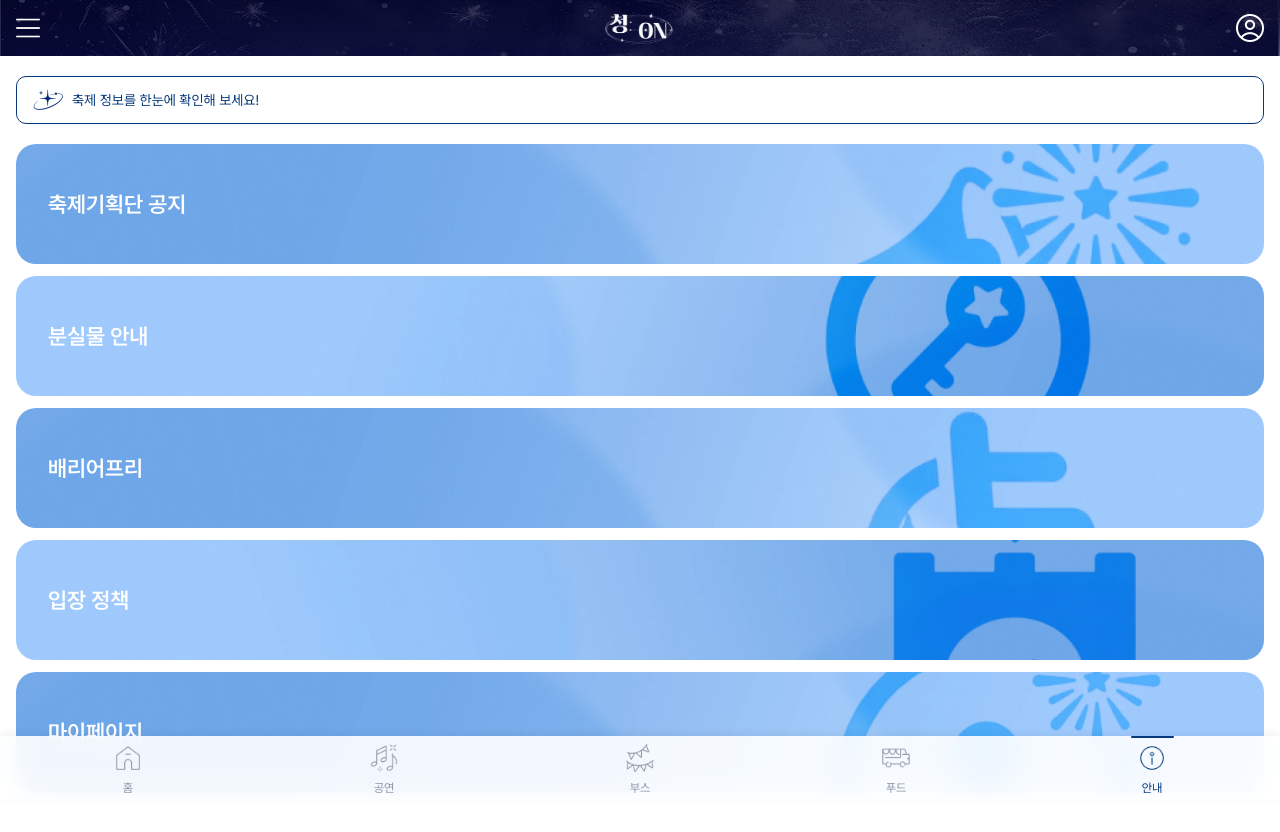
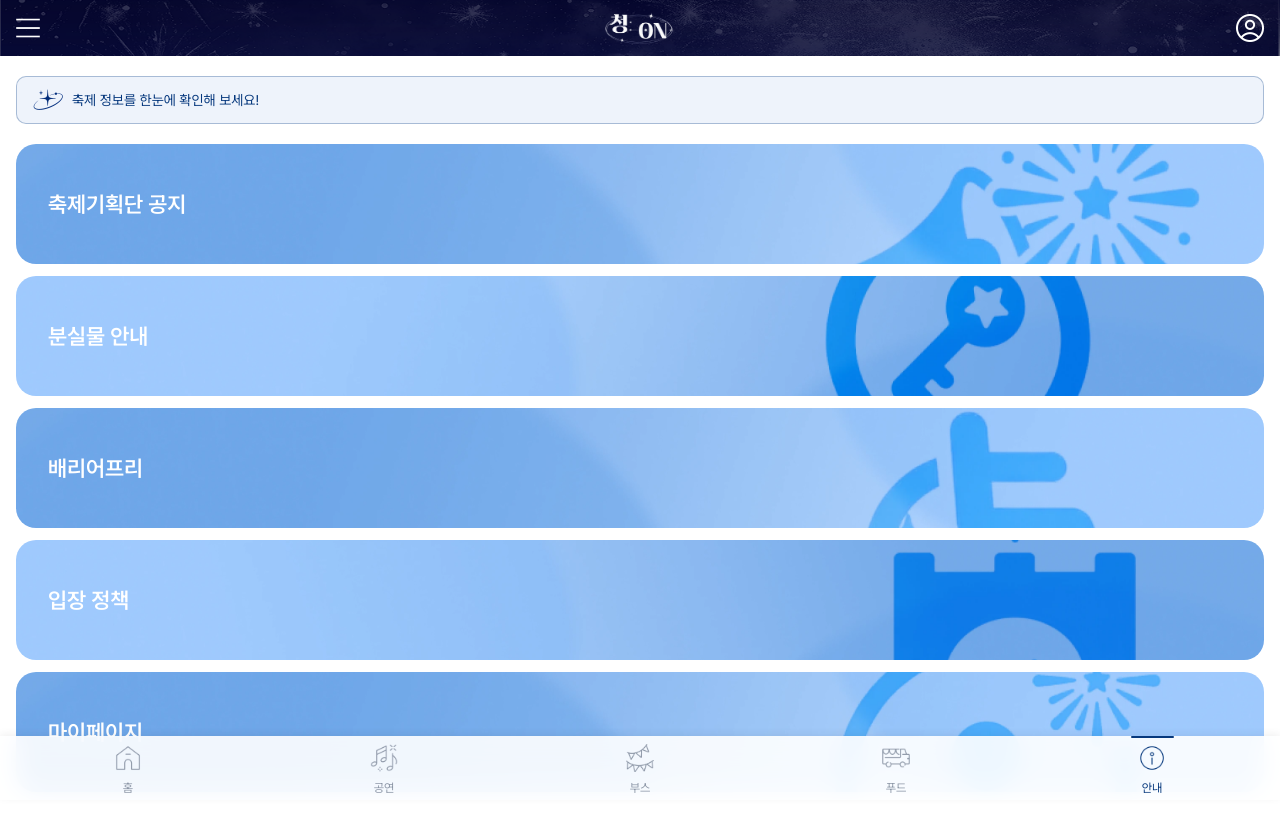
Before and after one commit to LUCAUS-Likelion14th/FrontEnd, a Next.js app: page /info in a window 1280 px wide. Shown: the top 832 px of the page. Built offline with nearby package versions, Linux system fonts and the light colour scheme; no server answers.

Commit message:
feat: 1차 QA 수정

```diff
--- a/src/app/info/lost/page.tsx
+++ b/src/app/info/lost/page.tsx
@@ -41,7 +41,7 @@ export default function LostPage() {
       <DetailHeader title="분실물 찾기" />
 
       <div className="px-4">
-        <div className="flex items-center h-12 px-[11.5px] mb-7 bg-[#EEF3FB] rounded-[10px] gap-2">
+        <div className="flex items-center h-12 px-[11.5px] mb-7 bg-[#EEF3FB] rounded-[10px] gap-2 border border-primary/30">
           <Image
             src={"/icons/highlight.png"}
             alt={"하이라이트 아이콘"}
--- a/src/app/info/notice/page.tsx
+++ b/src/app/info/notice/page.tsx
@@ -23,7 +23,7 @@ export default function NoticePage() {
       <DetailHeader title="축제기획단 공지" />
 
       <div className="px-4">
-        <div className="flex items-center h-12 px-[11.5px] mb-7 bg-[#EEF3FB] rounded-[10px] gap-2">
+        <div className="flex items-center h-12 px-[11.5px] mb-7 bg-[#EEF3FB] rounded-[10px] gap-2 border border-primary/30">
           <FiBell size={18} className="text-primary shrink-0" />
           <span className="text-[14px] text-primary leading-4.5">
             축제기획단의 공지사항을 확인하세요.
--- a/src/app/info/page.tsx
+++ b/src/app/info/page.tsx
@@ -5,7 +5,7 @@ import Image from 'next/image';
 export default function InfoPage() {
   return (
     <main className="px-4 pt-5 pb-25">
-      <div className="flex items-center h-12 px-[15px] mb-5 border border-primary rounded-[10px] gap-2">
+      <div className="flex items-center h-12 px-[15px] mb-5 bg-[#EEF3FB] border border-primary/30 rounded-[10px] gap-2">
         <Image
           src={"/icons/highlight.png"}
           alt={"하이라이트 아이콘"}
```
